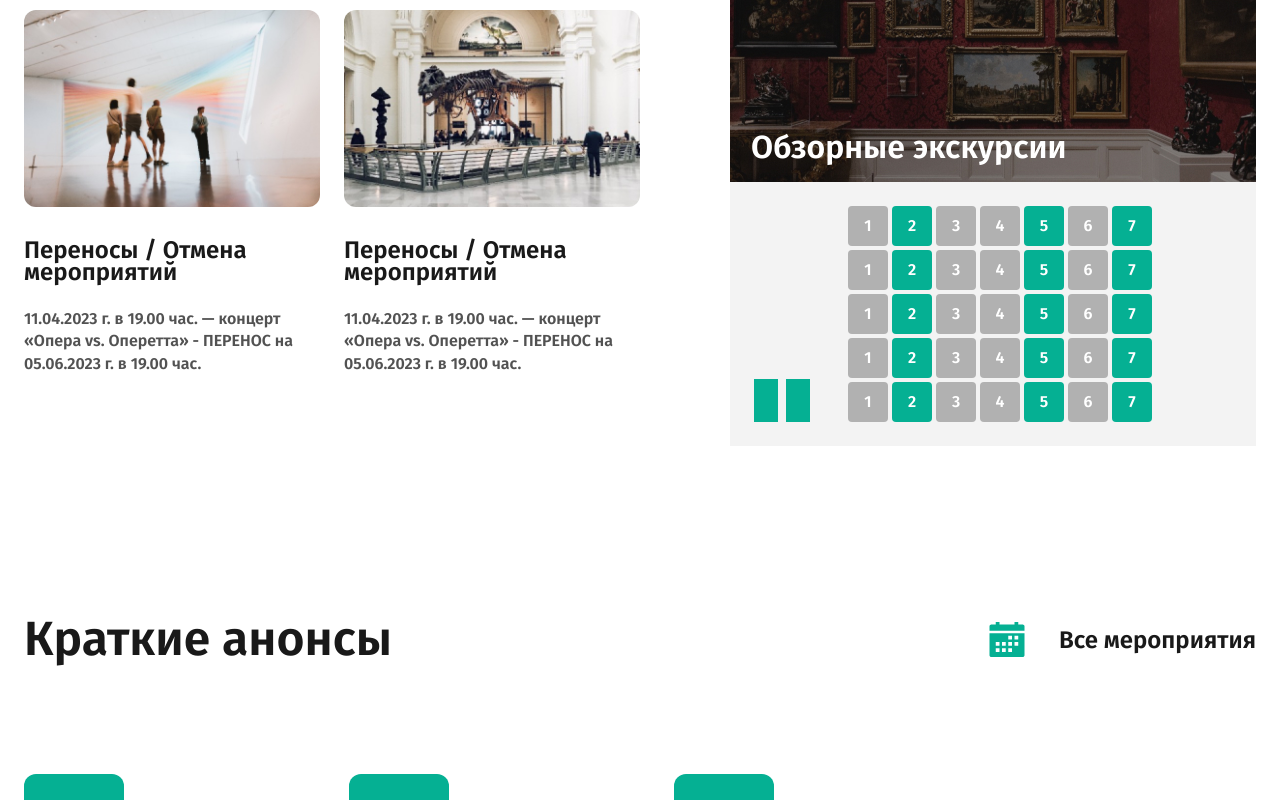
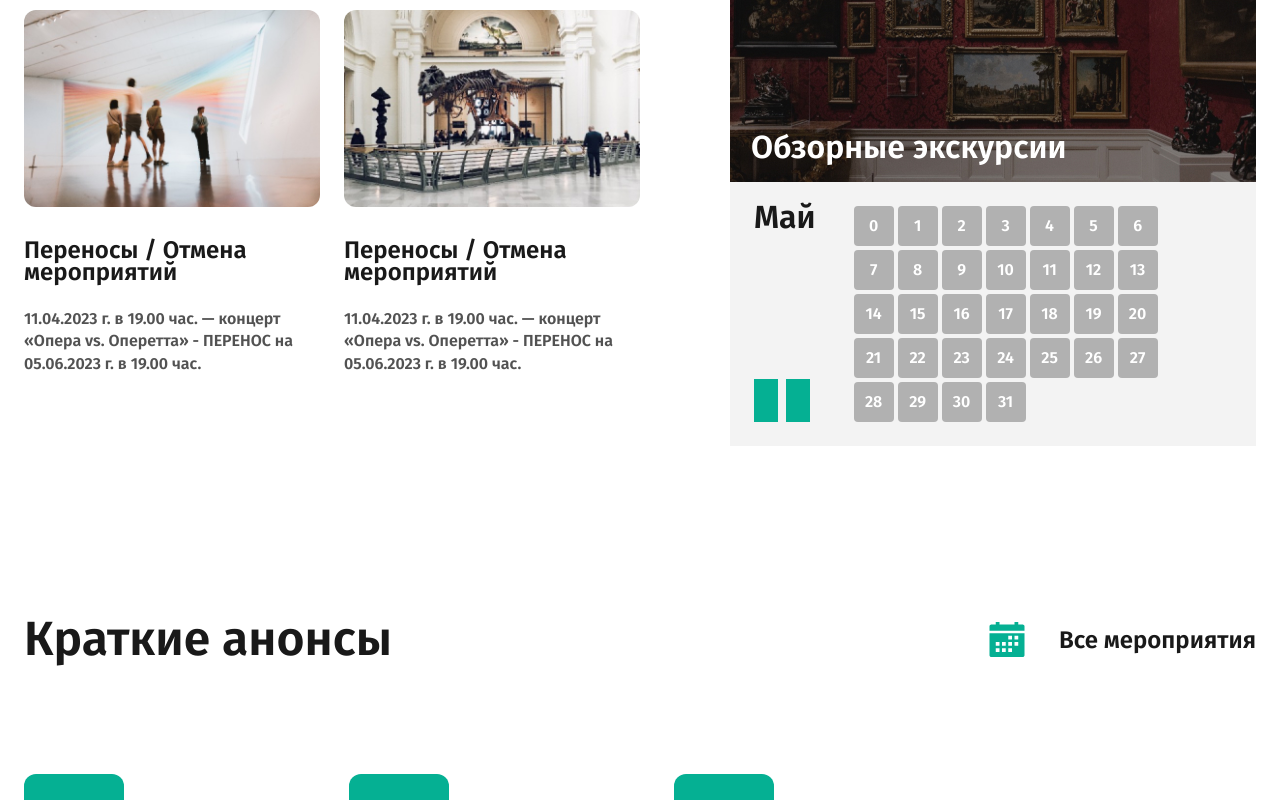
Before and after one commit to dwqkwqdwqodpk/poster, a plain HTML site: page index.html in a window 1280 px wide. Both pictures are taken after a click on the button 766 px from the left and 2301 px from the top of the page. Shown: the part 1901-2701 px from the top of the page. Drawn offline with nearby package versions, Linux system fonts and the light colour scheme.

Commit message:
calendar

```diff
--- a/index.html
+++ b/index.html
@@ -202,51 +202,15 @@
 								<h4 class="excursions__calendar-title"></h4>
 							</div>
 							<div class="month__button-wrapper">
-								<button class="month__button month-left">
+								<button id="prev" class="month__button">
 									<img src="./img/news/arrow.svg" alt="" />
 								</button>
-								<button class="month__button month-right">
+								<button id="next" class="month__button">
 									<img src="./img/news/arrow.svg" alt="" />
 								</button>
 							</div>
 						</div>
-						<ul class="dates__list">
-							<li class="dates__item">1</li>
-							<li class="dates__item dates__item-active">2</li>
-							<li class="dates__item">3</li>
-							<li class="dates__item">4</li>
-							<li class="dates__item dates__item-active">5</li>
-							<li class="dates__item">6</li>
-							<li class="dates__item dates__item-active">7</li>
-							<li class="dates__item">1</li>
-							<li class="dates__item dates__item-active">2</li>
-							<li class="dates__item">3</li>
-							<li class="dates__item">4</li>
-							<li class="dates__item dates__item-active">5</li>
-							<li class="dates__item">6</li>
-							<li class="dates__item dates__item-active">7</li>
-							<li class="dates__item">1</li>
-							<li class="dates__item dates__item-active">2</li>
-							<li class="dates__item">3</li>
-							<li class="dates__item">4</li>
-							<li class="dates__item dates__item-active">5</li>
-							<li class="dates__item">6</li>
-							<li class="dates__item dates__item-active">7</li>
-							<li class="dates__item">1</li>
-							<li class="dates__item dates__item-active">2</li>
-							<li class="dates__item">3</li>
-							<li class="dates__item">4</li>
-							<li class="dates__item dates__item-active">5</li>
-							<li class="dates__item">6</li>
-							<li class="dates__item dates__item-active">7</li>
-							<li class="dates__item">1</li>
-							<li class="dates__item dates__item-active">2</li>
-							<li class="dates__item">3</li>
-							<li class="dates__item">4</li>
-							<li class="dates__item dates__item-active">5</li>
-							<li class="dates__item">6</li>
-							<li class="dates__item dates__item-active">7</li>
-						</ul>
+						<ul class="dates__list"></ul>
 					</div>
 				</div>
 			</section>
--- a/js/app.js
+++ b/js/app.js
@@ -30,6 +30,8 @@ const swiper = new Swiper('.swiper', {
 
 // calendar
 const currentDate = document.querySelector('.excursions__calendar-title')
+let daysTeg = document.querySelector('.dates__list')
+let prevNextBtn = document.querySelectorAll('.month__button')
 
 let date = new Date(),
 	currYear = date.getFullYear(),
@@ -51,8 +53,29 @@ const months = [
 ]
 
 const renderCalendar = () => {
-	currentDate.innetText = `${months[currMonth]}`
 	let lastDayofMOnth = new Date(currYear, currMonth + 1, 0).getDate()
+	let liTag = ''
+
+	for (let i = 0; i <= lastDayofMOnth; i++) {
+		liTag += `<li class='dates__item' >${i}</li>`
+	}
+	currentDate.innerText = `${months[currMonth]}`
+	daysTeg.innerHTML = liTag
 }
 
 renderCalendar()
+
+prevNextBtn.forEach(btn => {
+	btn.addEventListener('click', () => {
+		currMonth = btn.id === 'prev' ? currMonth - 1 : currMonth + 1
+		if (currMonth < 0 || currMonth > 11) {
+			// if current month is less than 0 or greater than 11
+			// creating a new date of current year & month and pass it as date value
+			date = new Date(currYear, currMonth, new Date().getDate())
+			currMonth = date.getMonth() // updating current month with new date month
+		} else {
+			date = new Date() // pass the current date as date value
+		}
+		renderCalendar() // calling renderCalendar function
+	})
+})
--- a/scss/blocks/_news.scss
+++ b/scss/blocks/_news.scss
@@ -99,7 +99,7 @@
 	background-color: var(--accent);
 }
 
-.month-right {
+#next {
 	img {
 		rotate: 180deg;
 	}
```
Also changed, not shown: css/main.css.
